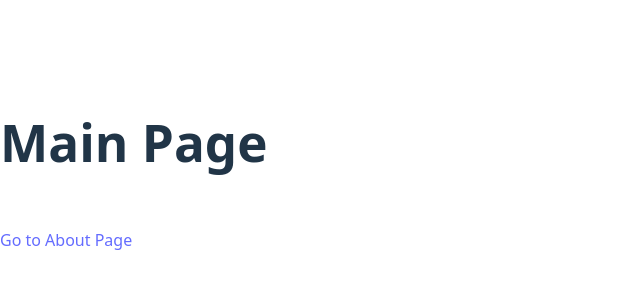
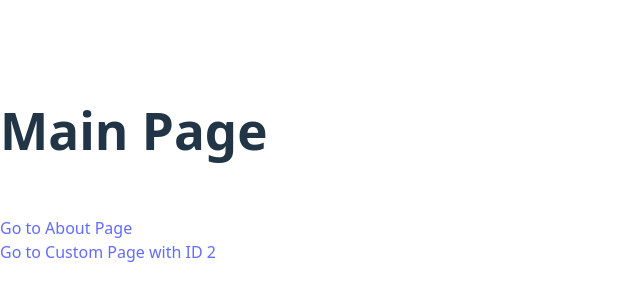
Before and after one commit to Alex-Rubanov/project_setup, a React (Vite) app: page / in a window 1280 px wide. Shown: the part 234-534 px from the top of the page, without its empty margins (0-640 px from the left). Built offline with nearby package versions, Linux system fonts and the light colour scheme.

Commit message:
add a custom Dynamic Page version

```diff
--- a/src/Router.tsx
+++ b/src/Router.tsx
@@ -1,4 +1,11 @@
-import { type SyntheticEvent, useEffect, useState } from 'react';
+import {
+	type AnchorHTMLAttributes,
+	type ComponentType,
+	type ReactNode,
+	type SyntheticEvent,
+	useEffect,
+	useState,
+} from 'react';
 
 const matchPath = (path: string, route: string) => {
 	const pathParts = path.split('/').filter(Boolean);
@@ -45,17 +52,28 @@ export const Router = (props: {
 	const { routes } = props;
 	const path = useRoute();
 
-	const Page = routes[path] ?? routes['*'];
+	for (const route in routes) {
+		const params = matchPath(path, route);
 
-	return <Page />;
+		if (params) {
+			const Page: ComponentType<{ params?: Record<string, string> }> =
+				routes[route];
+
+			return <Page params={params} />;
+		}
+	}
+
+	const NotFound = routes['*'];
+
+	return <NotFound />;
 };
 
-export const RouterLink = (
-	props: {
-		to: string;
-		children: React.ReactNode;
-	} & React.AnchorHTMLAttributes<HTMLAnchorElement>,
-) => {
+type RouterLinkProps = {
+	to: string;
+	children: ReactNode;
+} & Omit<AnchorHTMLAttributes<HTMLAnchorElement>, 'href'>;
+
+export const RouterLink = (props: RouterLinkProps) => {
 	const { to, children, ...rest } = props;
 
 	const handleClick = (event: SyntheticEvent) => {
--- a/src/main.tsx
+++ b/src/main.tsx
@@ -4,17 +4,21 @@ import './i18n';
 import './index.css';
 import App from '@/App';
 import { AboutPage } from './pages/AboutPage';
+import { CustomPage } from './pages/CustomPage';
 import { MainPage } from './pages/MainPage';
-import { Router } from './Router';
+import { Router, RouterLink } from './Router';
 
 const container = document.getElementById('root');
 
 const routes = {
 	'/': MainPage,
 	'/about': AboutPage,
+	'/custom/:id': CustomPage,
 	'*': () => (
 		<div>
 			<h1>404 - Page Not Found</h1>
+			<br />
+			<RouterLink to="/">Go to Main Page</RouterLink>
 		</div>
 	),
 };
--- /dev/null
+++ b/src/pages/CustomPage.tsx
@@ -0,0 +1,13 @@
+import { RouterLink } from '@/Router';
+
+export const CustomPage = (props: { params?: Record<string, string> }) => {
+	const { params } = props;
+	return (
+		<div>
+			<h1>Custom Page</h1>
+			<p>Parameters: {JSON.stringify(params)}</p>
+			<br />
+			<RouterLink to="/">Go to Main Page</RouterLink>
+		</div>
+	);
+};
--- a/src/pages/MainPage.tsx
+++ b/src/pages/MainPage.tsx
@@ -1,11 +1,17 @@
 import { RouterLink } from '@/Router';
 
 export const MainPage = () => {
+	const rndId = Math.ceil(Math.random() * 10);
+
 	return (
 		<div>
 			<h1>Main Page</h1>
 			<br />
 			<RouterLink to="/about">Go to About Page</RouterLink>
+			<br />
+			<RouterLink to={`/custom/${rndId}`}>
+				Go to Custom Page with ID {rndId}
+			</RouterLink>
 		</div>
 	);
 };
```
